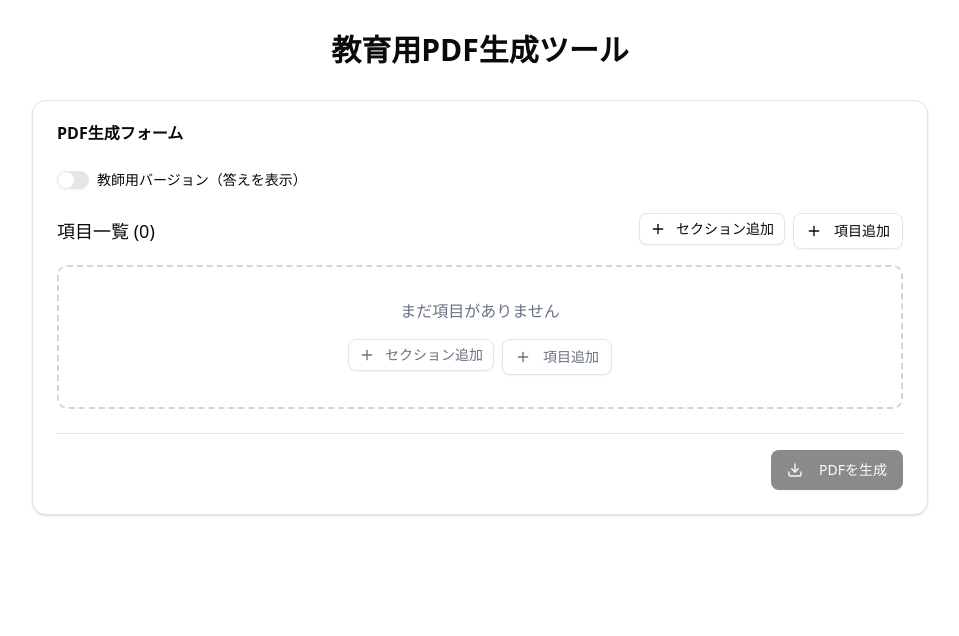
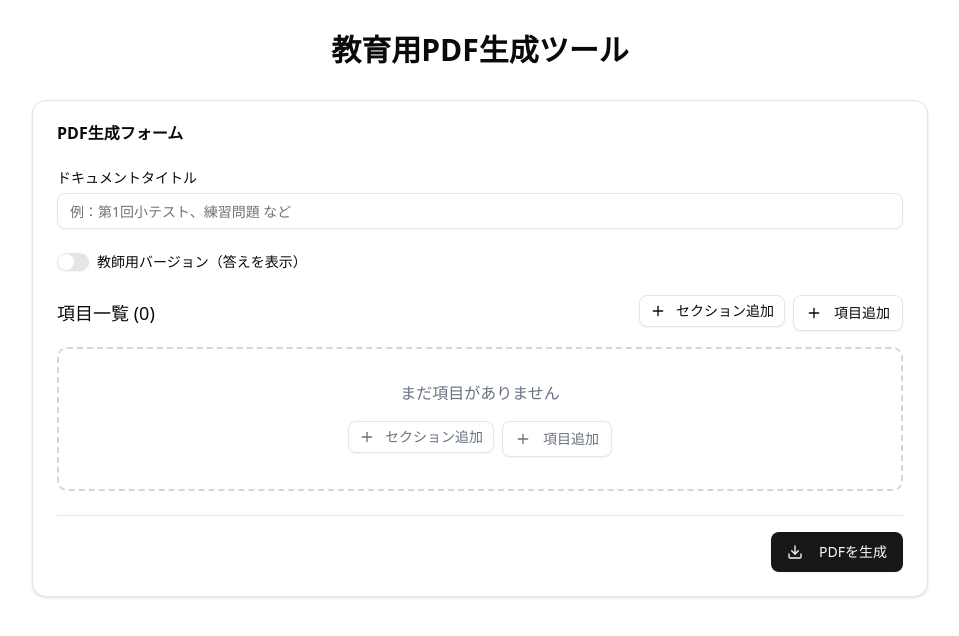
Before and after one commit to hinsxd/notes-maker, a Next.js app: page / in a window 1280 px wide. Shown: the top 636 px of the page, without its empty margins (160-1119 px from the left). Built offline with nearby package versions, Linux system fonts and the light colour scheme.

Commit message:
Refactor PDF form components to integrate title input and improve state management. Update PDF generation logic to handle title and items together. Enhance validation schema to require a title. Clean up package dependencies by removing unused packages from package.json and package-lock.json.

```diff
--- a/package.json
+++ b/package.json
@@ -14,9 +14,6 @@
     "prepare": "husky install"
   },
   "dependencies": {
-    "@hookform/resolvers": "^5.1.1",
-    "@pdfme/common": "^5.4.2",
-    "@pdfme/generator": "^5.4.2",
     "@radix-ui/react-accordion": "^1.2.11",
     "@radix-ui/react-alert-dialog": "^1.1.14",
     "@radix-ui/react-aspect-ratio": "^1.1.7",
--- a/src/app/api/generate-pdf/route.ts
+++ b/src/app/api/generate-pdf/route.ts
@@ -13,7 +13,7 @@ export async function POST(req: NextRequest) {
     const validatedData = pdfFormSchema.parse(body);
 
     // Generate PDF with the provided items
-    const pdfBytes = generatePdf(validatedData.items, {
+    const pdfBytes = generatePdf(validatedData, {
       isAnswerMode: validatedData.isAnswerMode,
     });
 
--- a/src/app/layout.tsx
+++ b/src/app/layout.tsx
@@ -30,7 +30,7 @@ export default function RootLayout({
   children: ReactNode;
 }>) {
   return (
-    <html lang="ja">
+    <html lang="ja" suppressHydrationWarning>
       <body className={`${geistSans.variable} ${geistMono.variable} antialiased`}>
         <Providers>{children}</Providers>
       </body>
--- a/src/app/page.tsx
+++ b/src/app/page.tsx
@@ -1,9 +1,21 @@
 "use client";
+
+import { useEffect, useLayoutEffect, useState } from "react";
 
 import { PdfForm } from "@/components/pdf-form/PdfForm";
 import { Toaster } from "@/components/ui/sonner";
 
 export default function Page() {
+  const [show, setShow] = useState(false);
+
+  useLayoutEffect(() => {
+    setShow(true);
+  }, []);
+
+  if (!show) {
+    return null;
+  }
+
   return (
     <div className="container mx-auto py-8">
       <h1 className="mb-8 text-center text-3xl font-bold">教育用PDF生成ツール</h1>
--- a/src/components/pdf-form/PdfForm.tsx
+++ b/src/components/pdf-form/PdfForm.tsx
@@ -1,12 +1,14 @@
 "use client";
 
-import { useState } from "react";
+import { useEffect, useRef, useState } from "react";
 
 import { Button } from "@/components/ui/button";
 import { Card, CardContent, CardHeader, CardTitle } from "@/components/ui/card";
+import { Input } from "@/components/ui/input";
 import { Label } from "@/components/ui/label";
 import { Switch } from "@/components/ui/switch";
-import { documentItemSchema, pdfFormSchema } from "@/lib/pdf/validation";
+import { PdfFormData, documentItemSchema, pdfFormSchema } from "@/lib/pdf/validation";
+import { useForm, useStore } from "@tanstack/react-form";
 import { useMutation } from "@tanstack/react-query";
 
 import { AddItemDropdown } from "./AddItemDropdown";
@@ -34,13 +36,56 @@ async function generatePdf(data: z.infer<typeof pdfFormSchema>) {
   return response.blob();
 }
 
+const initialState = JSON.stringify({
+  isAnswerMode: false,
+  items: [],
+  title: "",
+});
+
+function getCurrentState() {
+  if (typeof window === "undefined") {
+    return {
+      isAnswerMode: false,
+      items: [],
+      title: "",
+    } as PdfFormData;
+  }
+  const localState = localStorage.getItem("pdfFormState");
+
+  if (!localState) {
+    return {
+      isAnswerMode: false,
+      items: [],
+      title: "",
+    } as PdfFormData;
+  }
+
+  return JSON.parse(localState) as PdfFormData;
+}
+
 export function PdfForm() {
-  const [items, setItems] = useState<DocumentItem[]>([]);
-  const [isAnswerMode, setIsAnswerMode] = useState(false);
+  const form = useForm({
+    defaultValues: getCurrentState(),
+    validators: { onChange: pdfFormSchema },
+
+    onSubmit: ({ value }) => {
+      mutation.mutate(value);
+    },
+  });
+
+  const allValues = useStore(form.store, (state) => state.values);
+
+  useEffect(() => {
+    if (JSON.stringify(allValues) !== initialState) {
+      localStorage.setItem("pdfFormState", JSON.stringify(allValues));
+    }
+  }, [JSON.stringify(allValues)]);
+
+  const isFormValid = form.state.isValid;
 
   const mutation = useMutation({
     mutationFn: generatePdf,
-    onSuccess: (blob) => {
+    onSuccess: (blob, { isAnswerMode, title }) => {
       const url = window.URL.createObjectURL(blob);
       const a = document.createElement("a");
       a.href = url;
@@ -57,28 +102,52 @@ export function PdfForm() {
     },
   });
 
-  const handleSubmit = () => {
-    if (items.length === 0) {
-      toast.error("最低1つの項目を追加してください。");
+  return (
+    <div className="mx-auto max-w-4xl space-y-6">
+      <Card>
+        <CardHeader>
+          <CardTitle>PDF生成フォーム</CardTitle>
+        </CardHeader>
+        <CardContent>
+          <div className="space-y-6">
+            <form.Field name="title" mode="value">
+              {(field) => (
+                <div className="space-y-2">
+                  <Label htmlFor={field.name}>ドキュメントタイトル</Label>
+                  <Input
+                    id={field.name}
+                    value={field.state.value}
+                    onChange={(e) => field.handleChange(e.target.value)}
+                    placeholder="例：第1回小テスト、練習問題 など"
+                  />
+                </div>
+              )}
+            </form.Field>
 
-      return;
-    }
+            <form.Field name="isAnswerMode">
+              {(field) => (
+                <div className="flex items-center space-x-2">
+                  <Switch id="answer-mode" checked={field.state.value} onCheckedChange={field.handleChange} />
+                  <Label htmlFor="answer-mode">教師用バージョン（答えを表示）</Label>
+                </div>
+              )}
+            </form.Field>
 
-    mutation.mutate({ items, isAnswerMode });
-  };
-
+            <form.Field name="items" mode="array">
+              {(field) => {
+                const items = field.state.value;
                 const updateItem = (index: number, item: DocumentItem) => {
                   const newItems = [...items];
                   newItems[index] = item;
-    setItems(newItems);
+                  field.handleChange(newItems);
                 };
 
                 const deleteItem = (index: number) => {
-    setItems(items.filter((_, i) => i !== index));
+                  field.handleChange(items.filter((_, i) => i !== index));
                 };
 
                 const addSection = () => {
-    setItems([
+                  field.handleChange([
                     ...items,
                     {
                       type: "section",
@@ -90,7 +159,7 @@ export function PdfForm() {
                 };
 
                 const addStandaloneQuestion = () => {
-    setItems([
+                  field.handleChange([
                     ...items,
                     {
                       type: "LongQuestion",
@@ -101,7 +170,7 @@ export function PdfForm() {
                 };
 
                 const addFillQuestion = () => {
-    setItems([
+                  field.handleChange([
                     ...items,
                     {
                       type: "Fill",
@@ -112,7 +181,7 @@ export function PdfForm() {
                 };
 
                 const addMultipleChoicesQuestion = () => {
-    setItems([
+                  field.handleChange([
                     ...items,
                     {
                       type: "MultipleChoices",
@@ -124,18 +193,7 @@ export function PdfForm() {
                 };
 
                 return (
-    <div className="mx-auto max-w-4xl space-y-6">
-      <Card>
-        <CardHeader>
-          <CardTitle>PDF生成フォーム</CardTitle>
-        </CardHeader>
-        <CardContent>
-          <div className="space-y-6">
-            <div className="flex items-center space-x-2">
-              <Switch id="answer-mode" checked={isAnswerMode} onCheckedChange={setIsAnswerMode} />
-              <Label htmlFor="answer-mode">教師用バージョン（答えを表示）</Label>
-            </div>
-
+                  <>
                     <div className="space-y-4">
                       <div className="flex items-center justify-between">
                         <h3 className="text-lg font-medium">項目一覧 ({items.length})</h3>
@@ -192,9 +250,16 @@ export function PdfForm() {
                         </div>
                       )}
                     </div>
+                  </>
+                );
+              }}
+            </form.Field>
 
+            <form.Subscribe selector={(state) => state.canSubmit}>
+              {(canSubmit) => {
+                return (
                   <div className="flex justify-end border-t pt-4">
-              <Button onClick={handleSubmit} disabled={items.length === 0 || mutation.isPending} size="lg">
+                    <Button onClick={form.handleSubmit} disabled={!canSubmit || mutation.isPending} size="lg">
                       {mutation.isPending ? (
                         <>
                           <Loader2 className="mr-2 h-4 w-4 animate-spin" />
@@ -208,6 +273,9 @@ export function PdfForm() {
                       )}
                     </Button>
                   </div>
+                );
+              }}
+            </form.Subscribe>
           </div>
         </CardContent>
       </Card>
--- a/src/components/pdf-form/index.ts
+++ b/src/components/pdf-form/index.ts
@@ -1,3 +1,4 @@
 export { PdfForm } from "./PdfForm";
 export { QuestionForm } from "./QuestionForm";
 export { SectionForm } from "./SectionForm";
+export { TitleForm } from "./TitleForm";
--- a/src/lib/pdf/index.ts
+++ b/src/lib/pdf/index.ts
@@ -1,8 +1,10 @@
+import { PdfFormData } from "@/lib/pdf/validation";
+
 import { createPageElement } from "./createPageElement";
 import { font as NotoSerifJPBold } from "./fonts/NotoSerifJP-Bold-normal";
 import { font as NotoSerifJPMedium } from "./fonts/NotoSerifJP-Medium-normal";
 import { font as NotoSerifJPRegular } from "./fonts/NotoSerifJP-Regular-normal";
-import { DocumentItem, FONT_SIZE, GeneratePdfOptions, PAGE_MARGIN } from "./types";
+import { DocumentItem, FONT_SIZE, GeneratePdfOptions, LINE_HEIGHT, PAGE_MARGIN } from "./types";
 import { jsPDF } from "jspdf";
 
 export * from "./types";
@@ -28,10 +30,26 @@ class PdfGenerator {
     this.doc.setFont("NotoSerifJP");
   }
 
-  generate(items: DocumentItem[]) {
+  renderTitle(title: string, y: number): number {
+    this.doc.setFontSize(FONT_SIZE * 1.5);
+    this.doc.setFont(this.doc.getFont().fontName, "bold");
+
+    this.doc.text(title, PAGE_MARGIN, y);
+
+    this.doc.setFontSize(FONT_SIZE);
+    this.doc.setFont(this.doc.getFont().fontName, "normal");
+
+    return y + LINE_HEIGHT * 1.5;
+  }
+
+  generate(data: PdfFormData) {
+    const { items, title } = data;
+    let y = PAGE_MARGIN;
+
+    y = this.renderTitle(title, y);
+
     const elements = items.map((item) => createPageElement(this.doc, this.options, item));
 
-    let y = PAGE_MARGIN;
     elements.forEach((element) => {
       y = element.render(y);
     });
@@ -40,8 +58,8 @@ class PdfGenerator {
   }
 }
 
-export const generatePdf = (items: DocumentItem[], options: GeneratePdfOptions) => {
+export const generatePdf = (data: PdfFormData, options: GeneratePdfOptions) => {
   const generator = new PdfGenerator(options);
 
-  return generator.generate(items);
+  return generator.generate(data);
 };
--- a/src/lib/pdf/validation.ts
+++ b/src/lib/pdf/validation.ts
@@ -44,6 +44,7 @@ export const documentItemSchema = z.discriminatedUnion("type", [questionSchema,
 
 // Form schema
 export const pdfFormSchema = z.object({
+  title: z.string().min(1, "タイトルは必須です"),
   items: z.array(documentItemSchema).min(1, "最低1つの項目が必要です"),
   isAnswerMode: z.boolean(),
 });
```
Also changed, not shown: 1 other file (tests, documents, lock files or other folders). Lines whose indentation alone changed are shown as unchanged.
